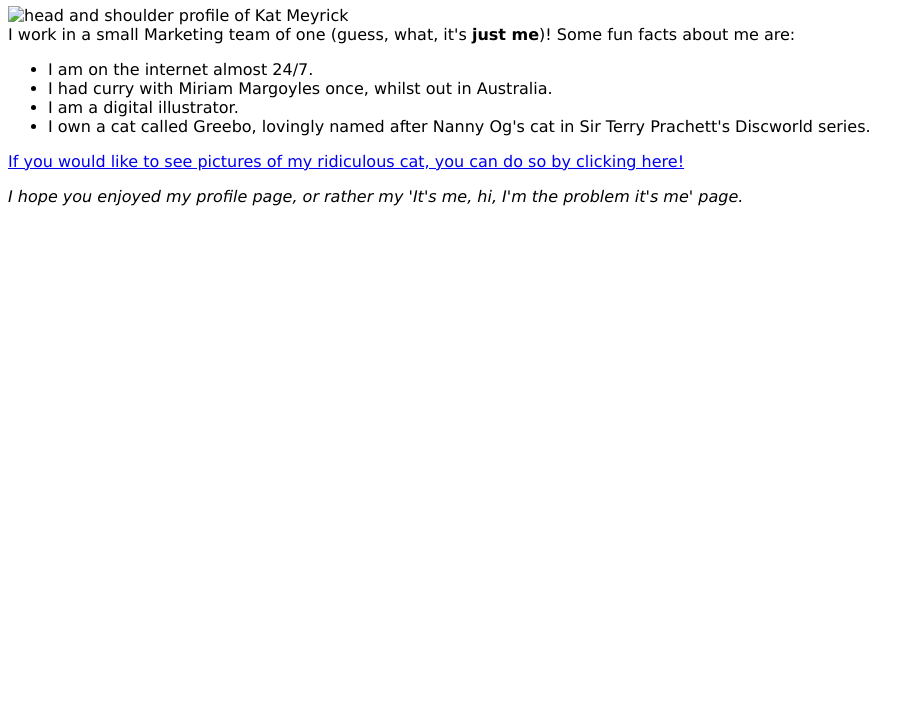
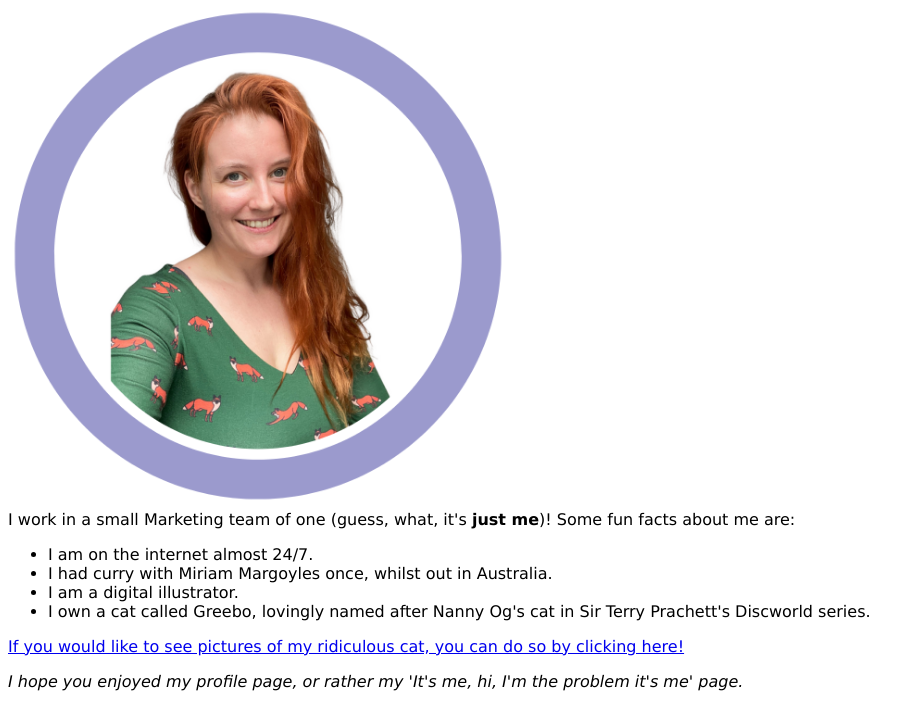
Before and after one commit to KatMeyrick/web-dev-intro, a plain HTML site: page index.html in a window 1280 px wide. Shown: the part 75-800 px from the top of the page, without its empty margins (0-924 px from the left). Drawn offline with Linux system fonts and the light colour scheme.

Commit message:
Update index.html

```diff
--- a/index.html
+++ b/index.html
@@ -18,7 +18,7 @@
     <header>
     <h1 style="color: #9B9ACD;">Kat Meyrick</h1>
    <main>
-      <img src="img/kat profile pic.png" alt="head and shoulder profile of Kat Meyrick" width="500" height="500">
+      <img src="img/kat-profile-pic.png" alt="head and shoulder profile of Kat Meyrick" width="500" height="500">
       <div>
 
       </div>
```
